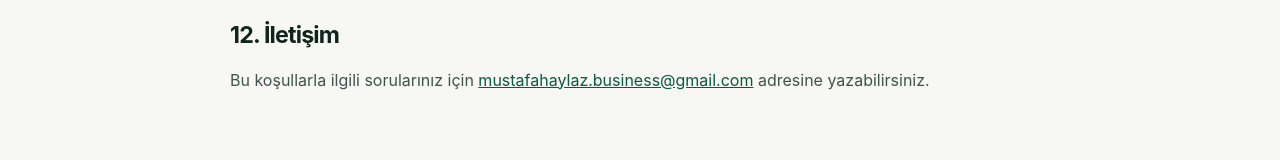
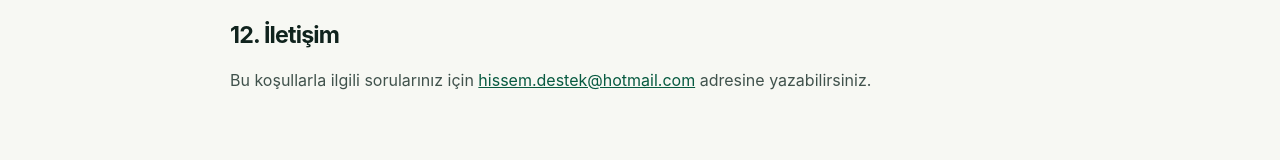
Before and after one commit to mustafahaylazbusiness/hissem, a plain HTML site: page terms.html in a window 1280 px wide. Shown: the part 2528-2688 px from the top of the page. Drawn offline with Linux system fonts and the light colour scheme.

Commit message:
Update terms.html

```diff
--- a/terms.html
+++ b/terms.html
@@ -49,7 +49,7 @@
       <p>Bu koşullar zaman zaman güncellenebilir. Güncel sürüm bu sayfada yayımlanır. Değişiklik sonrasında uygulamayı kullanmaya devam etmeniz, güncellenmiş koşulları kabul ettiğiniz anlamına gelir.</p>
 
       <h2>12. İletişim</h2>
-      <p>Bu koşullarla ilgili sorularınız için <a href="mailto:mustafahaylaz.business@gmail.com">mustafahaylaz.business@gmail.com</a> adresine yazabilirsiniz.</p>
+      <p>Bu koşullarla ilgili sorularınız için <a href="mailto:hissem.destek@hotmail.com">hissem.destek@hotmail.com</a> adresine yazabilirsiniz.</p>
     </article>
   </main>
   <footer class="site-footer"><div class="footer-row container"><p>© 2026 Hissem. Tüm hakları saklıdır.</p><div class="footer-links"><a href="index.html">Ana Sayfa</a><a href="privacy.html">Gizlilik Politikası</a></div></div></footer>
```
